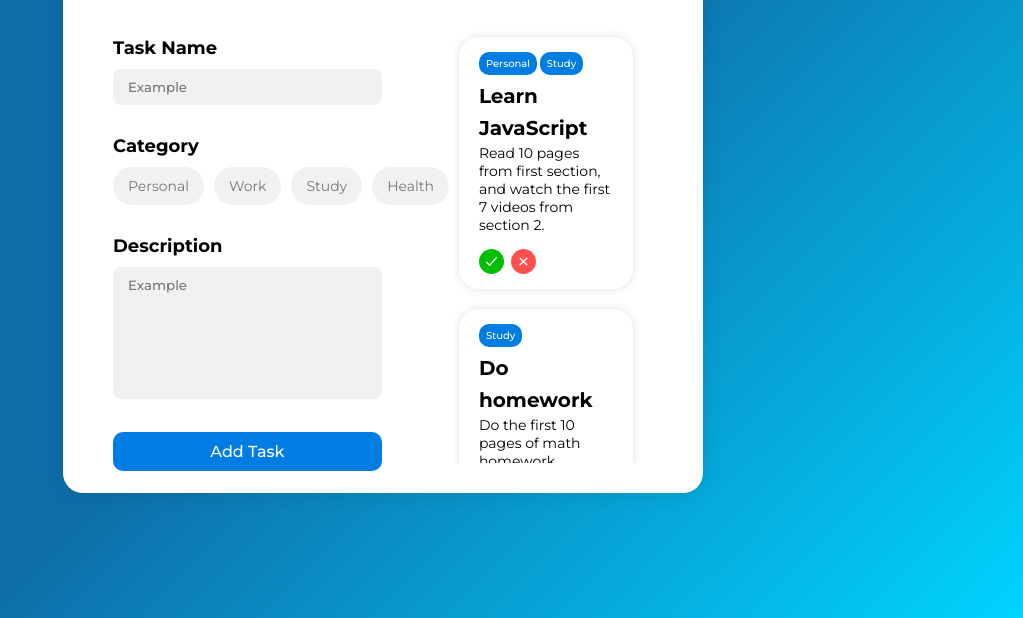
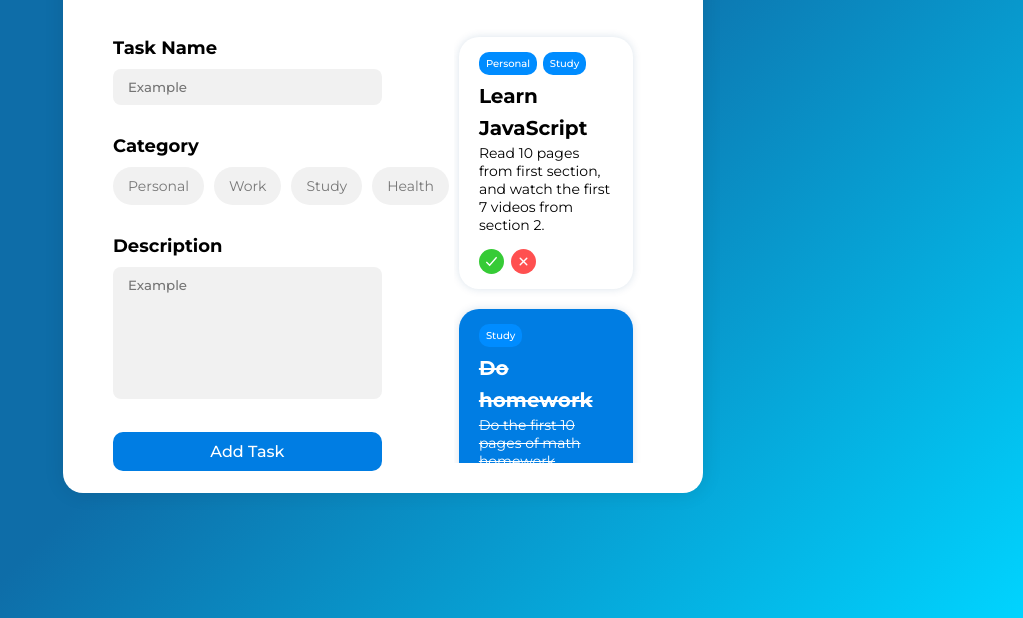
Before and after one commit to petarzelenovic/todoApp, a plain HTML site: page index.html in a window 1280 px wide. Shown: the part 182-800 px from the top of the page, without its empty margins (257-1280 px from the left). Drawn offline with nearby package versions, Linux system fonts and the light colour scheme.

Commit message:
added complete button

```diff
--- a/index.html
+++ b/index.html
@@ -42,7 +42,7 @@
     <div class="right-side">
       <h2 class="secondary-heading-task">All Tasks</h2>
       <div class="all-tasks">
-        <div class="task-box">
+        <div class="task-box ">
           <h4 class="category-tag">Personal</h4>
           <h4 class="category-tag">Study</h4>
           <h3 class="task-heading">Learn JavaScript</h3>
@@ -56,7 +56,7 @@
           </div>
         </div>
 
-        <div class="task-box">
+        <div class="task-box completed">
           <h4 class="category-tag">Study</h4>
           <h3 class="task-heading">Do homework</h3>
           <p class="task-description">Do the first 10 pages of math homework</p>
--- a/script.js
+++ b/script.js
@@ -25,6 +25,14 @@ document.addEventListener("click", function (e) {
         const element = e.target;
         const parent = element.closest(".task-box");
         parent.remove();
+    }
+});
+
+document.addEventListener("click", function (e) {
+    if (e.target.classList.contains("btn-completed")) {
+        const element = e.target;
+        const parent = element.closest(".task-box");
+        parent.classList.toggle("completed");
     }
 });
 
--- a/style.css
+++ b/style.css
@@ -175,14 +175,16 @@ form {
     line-height: 1.6;
 }
 
-.category-tag {
+.task-box .category-tag {
     margin-bottom: 0.5rem;
     padding: 0.5rem 0.7rem;
-    background-color: #007de3;
+    background-color: #008cff;
     color: #fff;
     display: inline-block;
     font-weight: 500;
     border-radius: 1rem;
+    margin-right: 0.3rem;
+    text-decoration: none;
 }
 
 .task-description {
@@ -209,7 +211,7 @@ form {
 }
 
 .btn-completed {
-    background-color: rgb(2, 190, 2);
+    background-color: rgba(2, 190, 2, 0.795);
     transition: all 0.3s;
 }
 
@@ -227,3 +229,13 @@ form {
     background-color: rgb(255, 0, 0);
     transform: scale(1.1);
 }
+
+.completed {
+    background-color: #007de3;
+    color: white;
+}
+
+.completed .task-heading,
+.completed .task-description {
+    text-decoration: line-through;
+}
```
